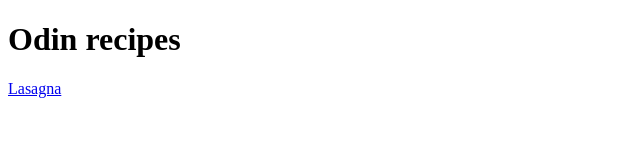
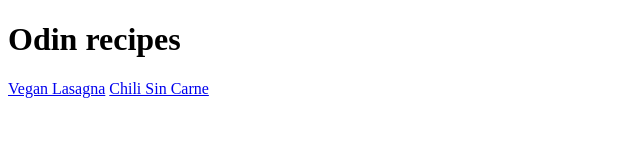
Before and after one commit to C6le/odi-recipes, a plain HTML site: page index.html in a window 1280 px wide. Shown: the whole page, without its empty margins (0-640 px from the left). Drawn offline with Linux system fonts and the light colour scheme.

Commit message:
Add Chili sin carne recipe

```diff
--- a/index.html
+++ b/index.html
@@ -7,6 +7,8 @@
 
     <body>
         <h1>Odin recipes</h1>
-        <a href="recipes/lasagna.html">Lasagna</a>
+        <a href="recipes/lasagna.html">Vegan Lasagna</a>
+        <a href="recipes/Chili sin carne.html">Chili Sin Carne</a>
+
     </body>
 </html>
```
